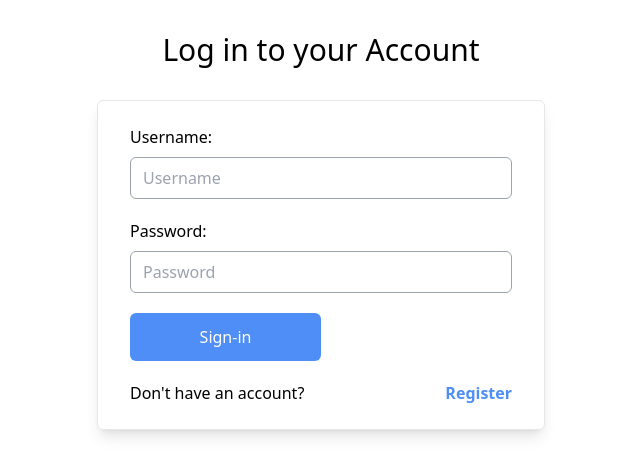
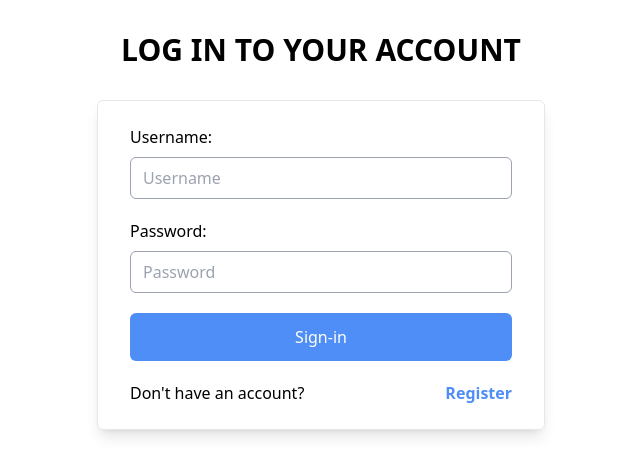
Before and after one commit to mpietryka/React-Firebase-Chat, a React (Create React App) app: page / in a window 1280 px wide. Shown: the top 476 px of the page, without its empty margins (319-959 px from the left). Built offline with nearby package versions, Linux system fonts and the light colour scheme.

Commit message:
wider sign-in button

```diff
--- a/src/containers/login/Login.js
+++ b/src/containers/login/Login.js
@@ -2,8 +2,10 @@ import React from "react";
 
 export const Login = () => {
   return (
-<div>
-  <h1 className="text-3xl text-center my-8">Log in to your Account</h1>
+    <>
+      <h1 className="text-3xl text-center my-8 font-bold">
+        LOG IN TO YOUR ACCOUNT
+      </h1>
       <div className="container my-5 max-w-md mx-auto">
         <div className="px-8 py-6 rounded-md shadow-lg border border-gray-200">
           <label className="block">Username:</label>
@@ -21,7 +23,7 @@ export const Login = () => {
           <div className=" mt-5 flex justify-between items-center">
             <a
               href="register"
-              className="w-1/2 text-center px-4 py-3 bg-blue-500 rounded-md opacity-90 hover:opacity-100 transition-opacity text-white "
+              className="w-full text-center px-4 py-3 bg-blue-500 rounded-md opacity-90 hover:opacity-100 transition-opacity text-white "
             >
               Sign-in
             </a>
@@ -37,6 +39,6 @@ export const Login = () => {
           </p>
         </div>
       </div>
-      </div>
+    </>
   );
 };
```
